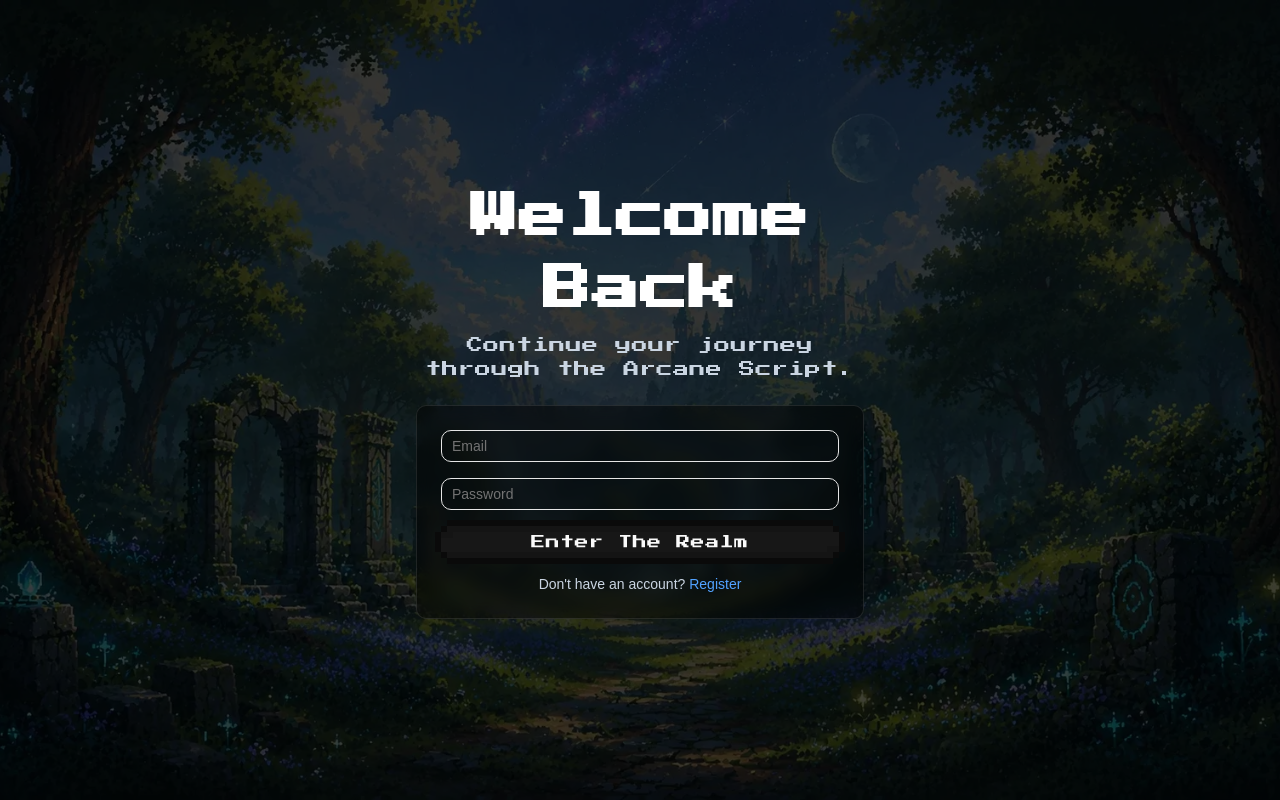
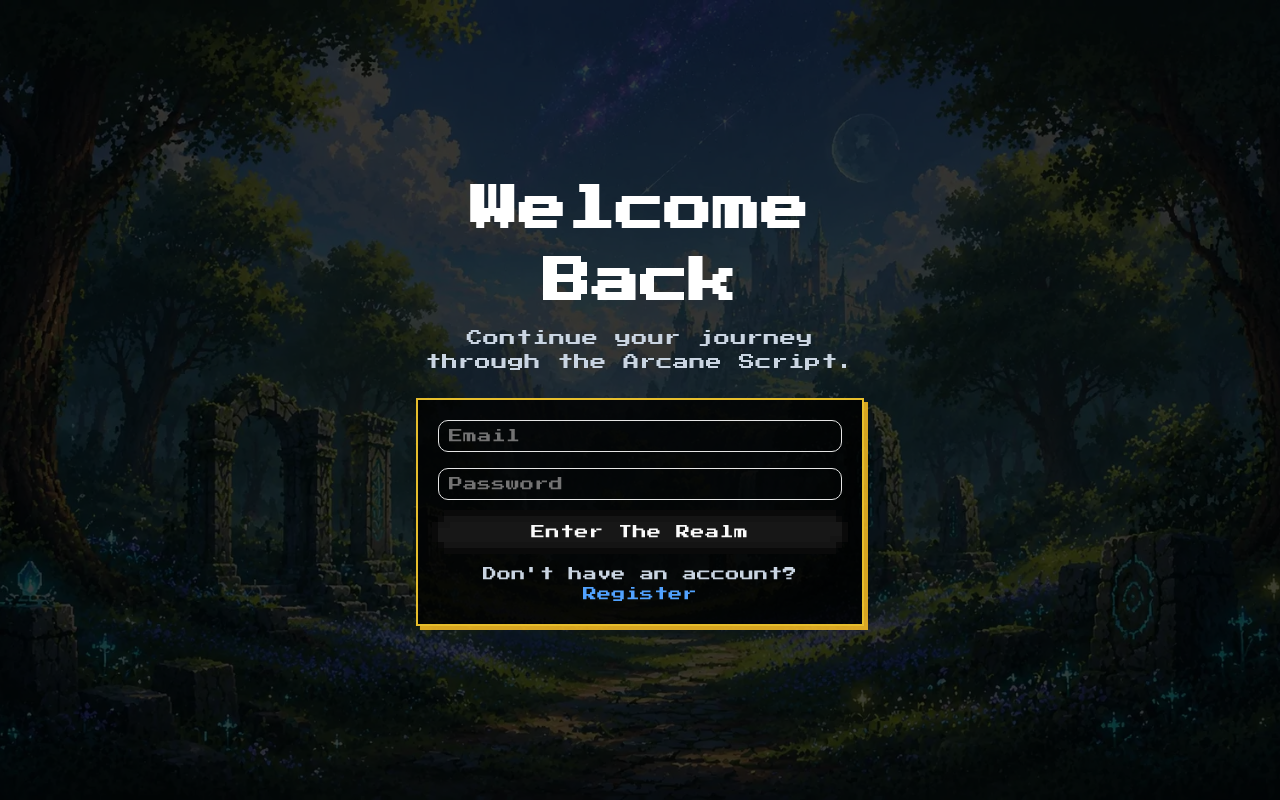
Before and after one commit to Robb-Designs/the-arcane-script, a React (Vite) app in the folder client/: page /login in a window 1280 px wide. Built offline with nearby package versions, Linux system fonts and the light colour scheme; no server answers.

Commit message:
add font to match across pages

```diff
--- a/client/src/pages/Battle.tsx
+++ b/client/src/pages/Battle.tsx
@@ -17,6 +17,7 @@ import { Button } from "@/components/ui/8bit/button";
 import arenaImage from "@/assets/images/arena-1.webp";
 import profileImage from "@/assets/images/profile-background.webp";
 import { enemySprites } from "@/data/enemySprites";
+import "@/components/ui/8bit/styles/retro.css";
 
 // Interface
 interface EnemyData {
@@ -312,7 +313,7 @@ function Battle() {
           <div className=" fixed inset-0 z-50 bg-black flex items-center justify-center px-6">
             <div className=" max-w-3xl text-center animate-in fade-in duration-1000">
               {showIntroText && (
-                <p className="text-3xl text-amber-200 leading-relaxed animate-in fade-in duration-1000">
+                <p className="retro text-3xl text-amber-200 leading-relaxed animate-in fade-in duration-1000">
                   {battleData!.enemy.introText}
                 </p>
               )}
--- a/client/src/pages/Login.tsx
+++ b/client/src/pages/Login.tsx
@@ -4,6 +4,7 @@ import { useState } from "react";
 import { API_BASE_URL } from "@/config/api";
 import LoadingScreen from "@/components/LoadingScreen";
 import { Button } from "@/components/ui/8bit/button";
+import { Card, CardContent } from "@/components/ui/8bit/card";
 import { Input } from "@/components/ui/input";
 import heroImage from "@/assets/images/hero-background.webp";
 import "@/components/ui/8bit/styles/retro.css";
@@ -112,20 +113,9 @@ function Login() {
           </p>
         </div>
 
-        <form
-          className="
-          flex
-          flex-col
-          gap-4
-          rounded-lg
-          border
-          border-white/10
-          bg-black/45
-          backdrop-blur-sm
-          p-6
-        "
-          onSubmit={handleSubmit}
-        >
+        <Card className="bg-black/80">
+          <CardContent>
+            <form className="flex flex-col gap-4" onSubmit={handleSubmit}>
               {/* Login inputs */}
               <Input
                 name="email"
@@ -158,6 +148,8 @@ function Login() {
                 </Link>
               </p>
             </form>
+          </CardContent>
+        </Card>
       </div>
     </div>
   );
--- a/client/src/pages/Register.tsx
+++ b/client/src/pages/Register.tsx
@@ -2,6 +2,7 @@ import { Link } from "react-router-dom";
 import { useState } from "react";
 import { API_BASE_URL } from "@/config/api";
 import { Button } from "@/components/ui/8bit/button";
+import { Card, CardContent } from "@/components/ui/8bit/card";
 import { Input } from "@/components/ui/input";
 import heroImage from "@/assets/images/hero-background.webp";
 import "@/components/ui/8bit/styles/retro.css";
@@ -98,10 +99,9 @@ function Register() {
         </div>
 
         {/* Registration form */}
-        <form
-          onSubmit={handleSubmit}
-          className="flex flex-col gap-4 w-full max-w-md rounded-lg border border-white/10 bg-black/45 backdrop-blur-sm p-6"
-        >
+        <Card className="bg-black/80">
+          <CardContent>
+            <form onSubmit={handleSubmit} className="flex flex-col gap-4 w-full max-w-md">
               <Input
                 name="username"
                 value={formData.username}
@@ -150,6 +150,8 @@ function Register() {
                 </Link>
               </p>
             </form>
+          </CardContent>
+        </Card>
       </div>
     </div>
   );
```
Lines whose indentation alone changed are shown as unchanged.
